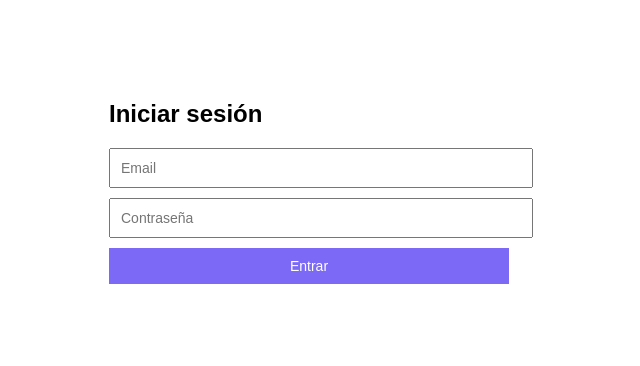
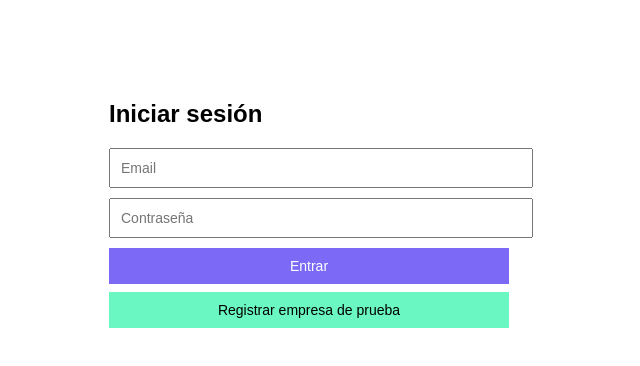
Before and after one commit to dannybaque/saas-tickets-frontend, a React (Create React App) app: page / in a window 1280 px wide. Shown: the top 366 px of the page, without its empty margins (331-971 px from the left). Built offline with nearby package versions, Linux system fonts and the light colour scheme.

Commit message:
fix: agregar botón de registro temporal

```diff
--- a/src/Login.js
+++ b/src/Login.js
@@ -50,6 +50,25 @@ function Login({ onLogin }) {
         >
           {loading ? 'Entrando...' : 'Entrar'}
         </button>
+                <button
+          onClick={async () => {
+            try {
+              const res = await axios.post(`${API}/auth/register`, {
+                company_name: 'Empresa Test',
+                slug: 'empresa-test',
+                admin_email: 'admin@test.com',
+                password: '123456'
+              })
+              onLogin(res.data.token)
+            } catch (err) {
+              alert('Error al registrar')
+            }
+          }}
+          style={{ width: '100%', padding: 10, background: '#6af7c2', color: 'black', border: 'none', fontSize: 14, cursor: 'pointer', marginTop: 8 }}
+        >
+          Registrar empresa de prueba
+        </button>
+
       </div>
     </div>
   )
```
